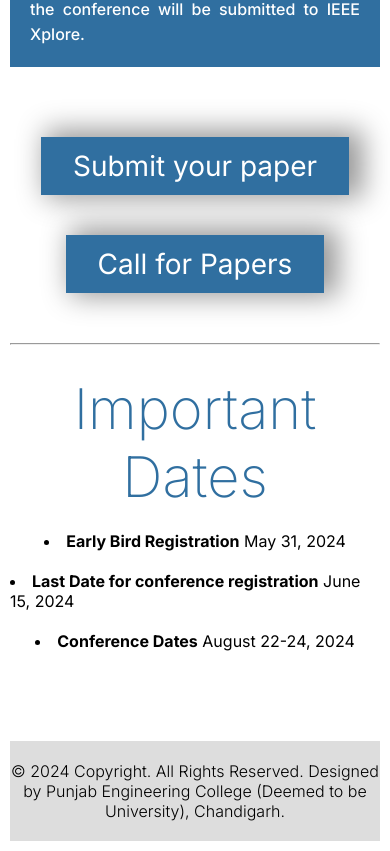
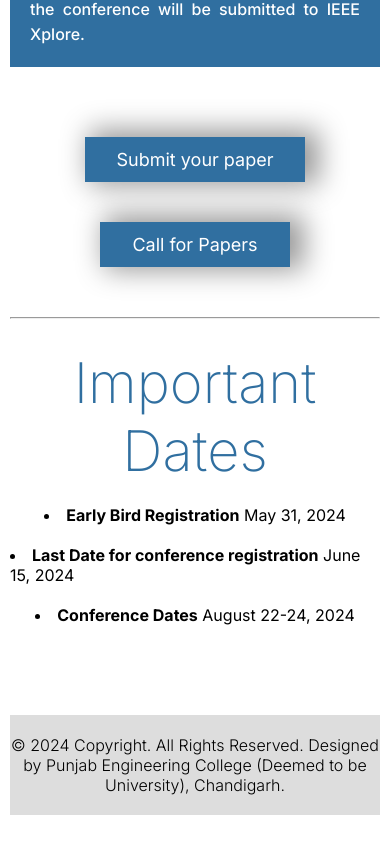
Before and after one commit to MayankGuptaPEC/indiscon-2024, a Next.js app: page / in a window 390 px wide. Shown: the part 1503-2354 px from the top of the page. After the commit the page ends 2328 px from the top, so only its background shows below. Built offline with nearby package versions, Linux system fonts and the light colour scheme.

Commit message:
Add media query for smaller screens

```diff
--- a/src/styles/Home.module.scss
+++ b/src/styles/Home.module.scss
@@ -222,6 +222,12 @@
                 }
             }
         }
+
+        @media screen and (max-width: 400px) {
+            a button {
+                font-size: 18px;
+            }
+        }
     }
 }
 
```
